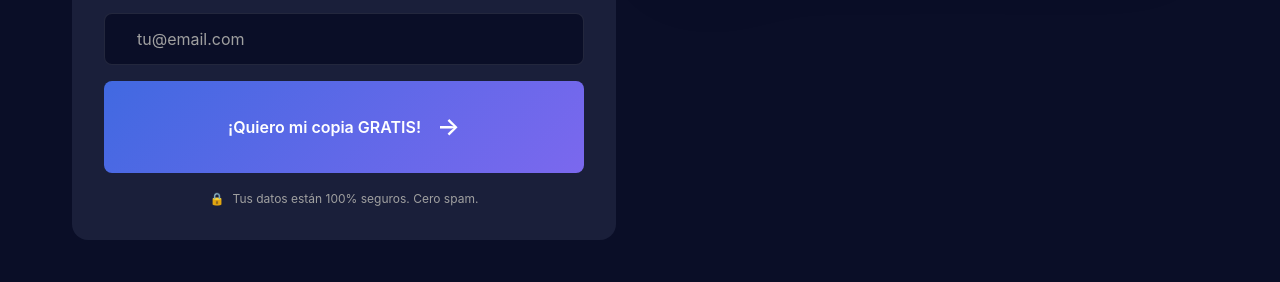
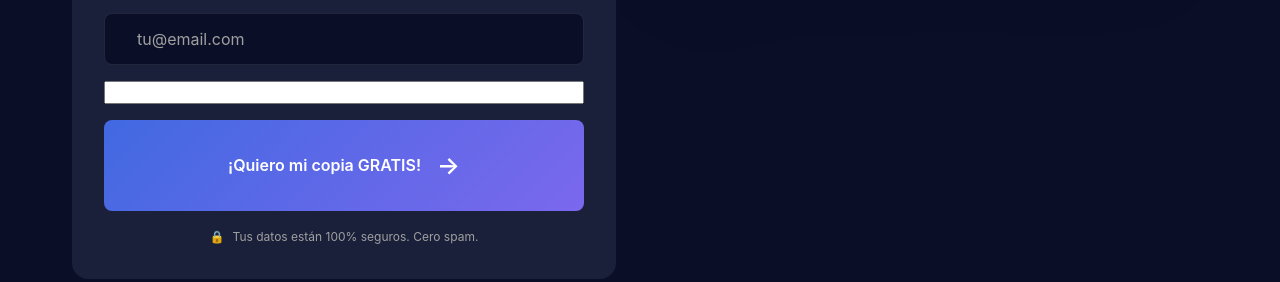
Before and after one commit to toniferra-dev/libroGratis, a plain HTML site: page index.html in a window 1280 px wide. Shown: the part 625-907 px from the top of the page. Drawn offline with nearby package versions, Linux system fonts and the light colour scheme.

Commit message:
cambios mas cambios

```diff
--- a/index.html
+++ b/index.html
@@ -74,6 +74,7 @@
                                 required
                                 aria-label="Correo electrónico"
                             >
+                            <input type="text" name="nombre" id="">
 
                             <button type="submit" class="form__button">
                                 ¡Quiero mi copia GRATIS!
```
